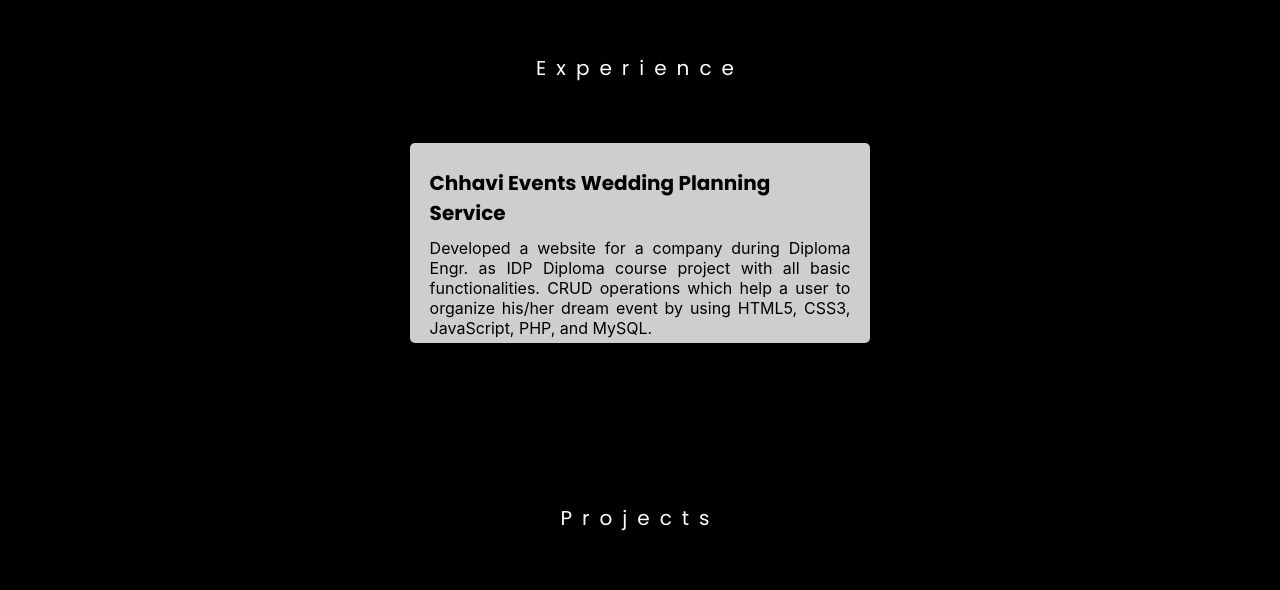
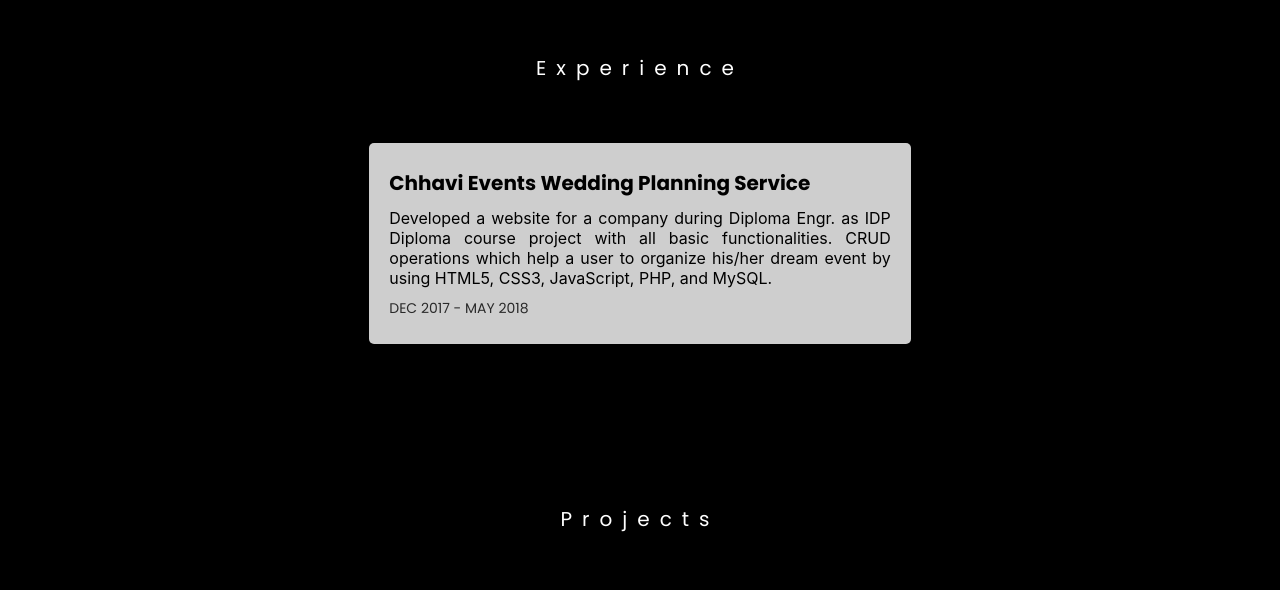
Before and after one commit to AryaKagathara/Portfolio, a plain HTML site: page index.html in a window 1280 px wide. Shown: the part 1477-2067 px from the top of the page. Drawn offline with Linux system fonts and the light colour scheme.

Commit message:
Update style.css

```diff
--- a/style.css
+++ b/style.css
@@ -101,7 +101,7 @@ section {
   display: flex;
   justify-content: space-around;
   align-items: center;
-  margin: 0 10%;
+  margin: 0 3%;
   flex-wrap: wrap;
 }
 
@@ -109,7 +109,6 @@ section {
   padding: 15px 20px;
   margin: 10px;
   width: 45%;
-  height: 200px;
   background-color: rgb(206, 206, 206);
   color: black;
   border-radius: 5px;
@@ -223,7 +222,7 @@ section {
   }
 
   .block2 div .profile {
-    width: 300px;
+    width: 250px;
   }
 
   .block3 .box {
```
